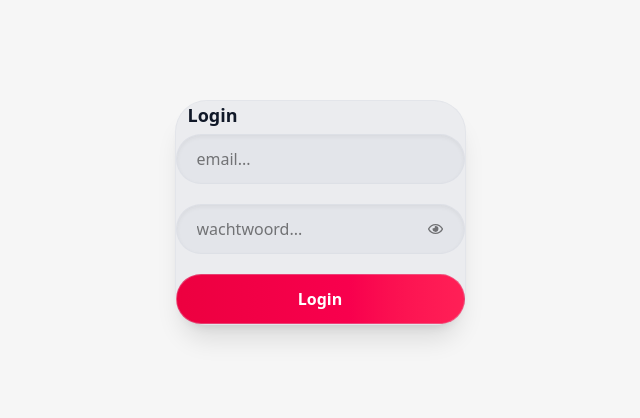
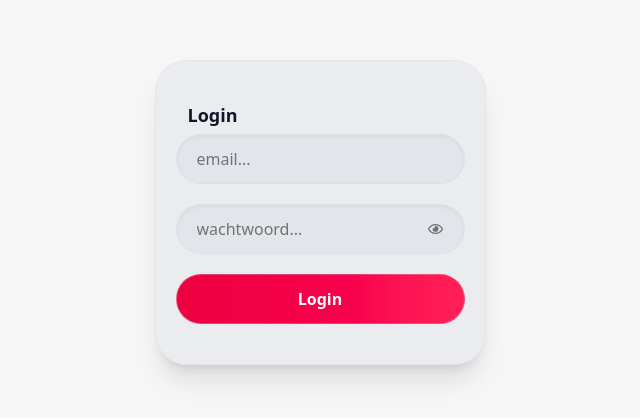
Before and after one commit to CharlesDegraeuwe/sdp-ii-monorepo, a Next.js app: page /login in a window 1280 px wide. Shown: the part 188-606 px from the top of the page, without its empty margins (320-960 px from the left). Built offline with nearby package versions, Linux system fonts and the light colour scheme; no server answers.

Commit message:
fix: loginform bugfix

```diff
--- a/app/(pages)/(auth)/login/page.tsx
+++ b/app/(pages)/(auth)/login/page.tsx
@@ -13,6 +13,7 @@ export default function Page() {
         pointer={true}
         padding="10"
         gap={5}
+        className={'px-5 py-10'}
         flexDirection="col"
         flex="flex"
       >
```
